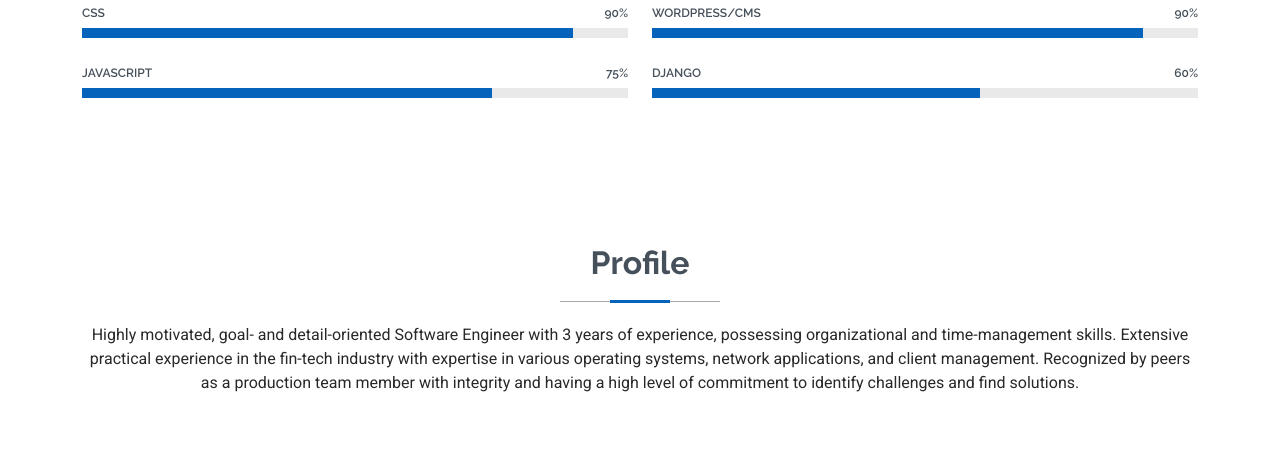
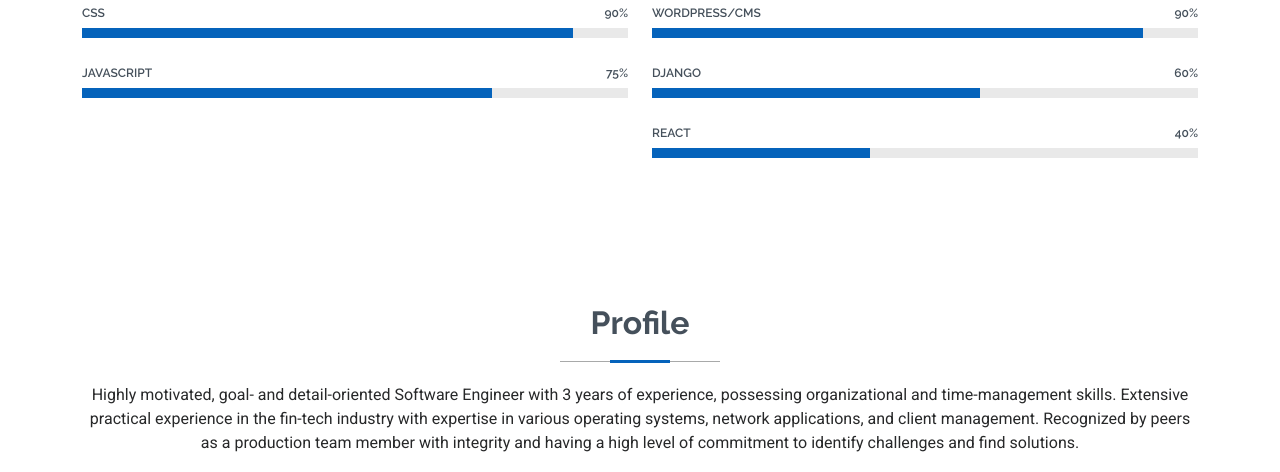
Before and after one commit to alhassanhossny/portfolio, a plain HTML site: page index.html in a window 1280 px wide. Shown: the part 1340-1812 px from the top of the page. Drawn offline with Linux system fonts and the light colour scheme.

Commit message:
React skill added to skills section

```diff
--- a/index.html
+++ b/index.html
@@ -201,6 +201,13 @@
               <span class="skill"><span>Django</span> <i class="val">60%</i></span>
               <div class="progress-bar-wrap">
                 <div class="progress-bar" role="progressbar" aria-valuenow="60" aria-valuemin="0" aria-valuemax="100"></div>
+              </div>
+            </div><!-- End Skills Item -->
+
+            <div class="progress">
+              <span class="skill"><span>React</span> <i class="val">40%</i></span>
+              <div class="progress-bar-wrap">
+                <div class="progress-bar" role="progressbar" aria-valuenow="40" aria-valuemin="0" aria-valuemax="40"></div>
               </div>
             </div><!-- End Skills Item -->
 
```
